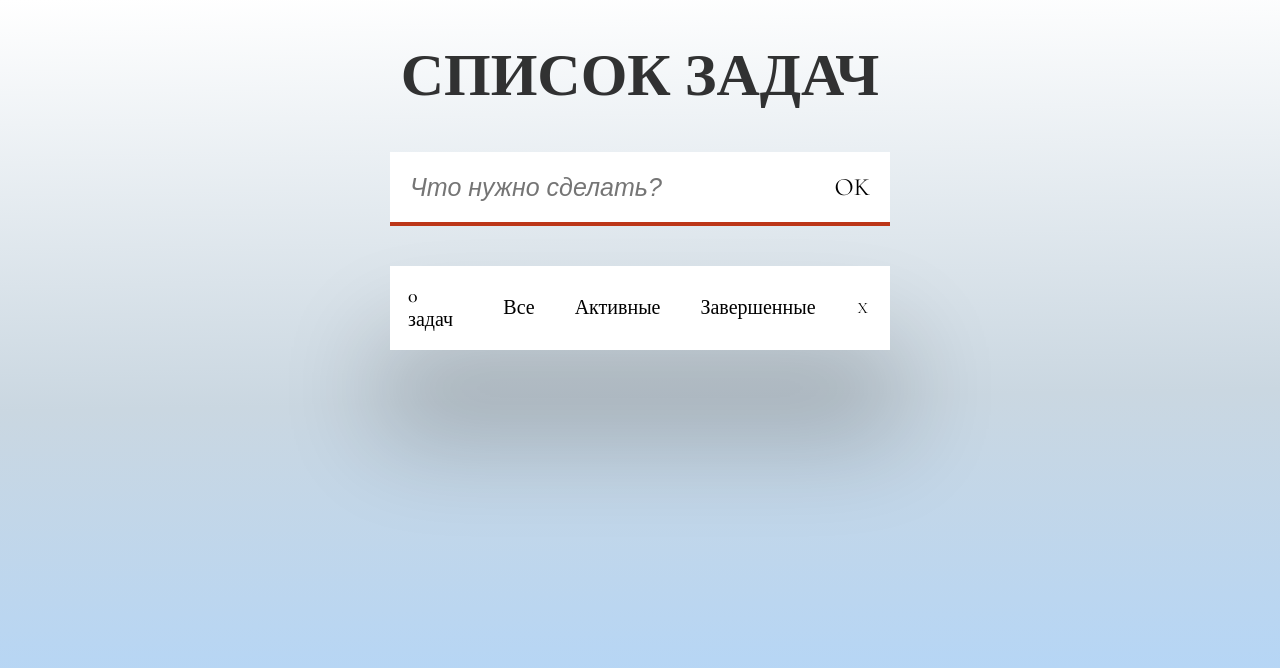
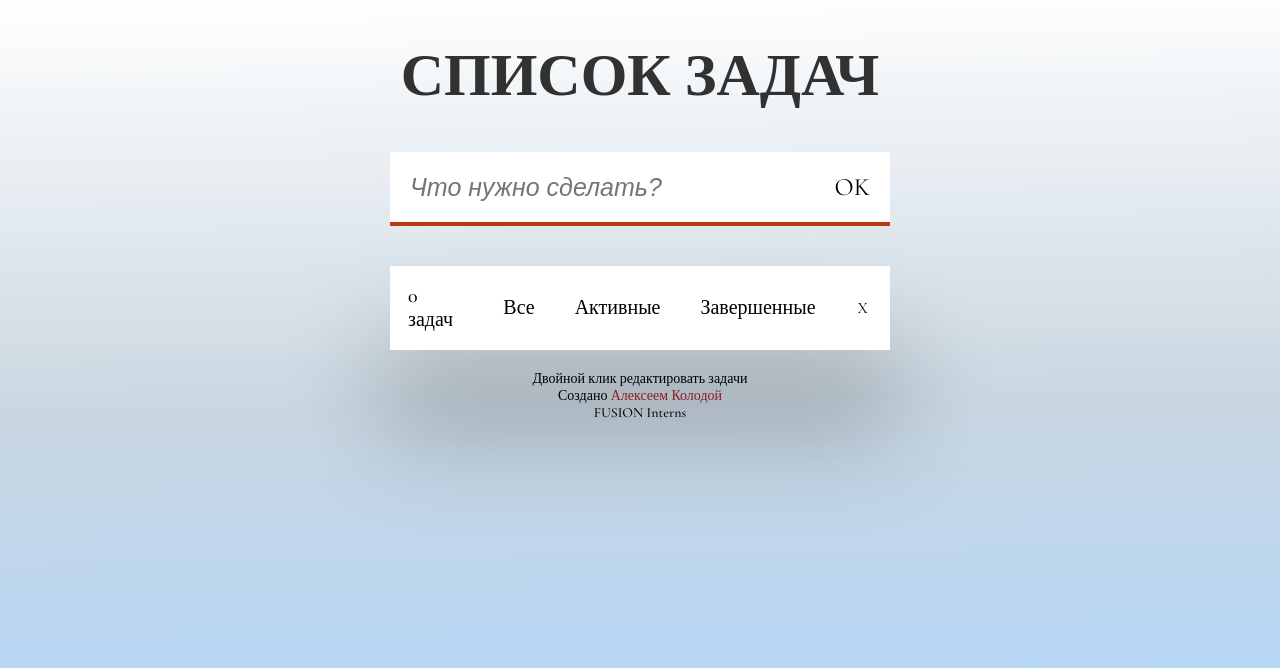
Before and after one commit to AlexKoloda/TODO-List, a React (Create React App) app in the folder my-app/: page / in a window 1280 px wide. Shown: the top 668 px of the page. Built offline with nearby package versions, Linux system fonts and the light colour scheme; a web font is replaced by a local one.

Commit message:
' Добавление мобильной версии'+

```diff
--- a/my-app/src/App.jsx
+++ b/my-app/src/App.jsx
@@ -2,6 +2,7 @@ import TodoInput from "./components/TodoInput";
 import TodoList from "./components/TodoList";
 import Footer from "./components/Footer";
 import Header from "./components/Header";
+import FooterDescription from "./components/FooterDescription";
 import { useState } from "react";
 
 const TodoApp = () => {
@@ -62,11 +63,12 @@ const TodoApp = () => {
         onChangeTodos={changeTodos}
       />
       <Footer
-        todos={todos}
+        filtredTodos={filtredTodos}
         onDeleteAll={deleteAll}
         onChangeFilter={changeFilter}
         onChangeTodos={changeTodos}
       />
+      <FooterDescription />
     </div>
   );
 };
--- a/my-app/src/components/Footer.jsx
+++ b/my-app/src/components/Footer.jsx
@@ -5,10 +5,10 @@ const buttons = [
   { text: "Завершенные", id: "completed" },
 ];
 
-const Footer = ({ todos, onDeleteAll, onChangeFilter }) => {
+const Footer = ({filtredTodos, onDeleteAll, onChangeFilter }) => {
   return (
     <nav className="footer__nav">
-      <TodoCount length={todos.length} />
+      <TodoCount length={filtredTodos.length} />
       <ul className="footer__list">
         {buttons.map((button) => {
           return (
--- /dev/null
+++ b/my-app/src/components/FooterDescription.jsx
@@ -0,0 +1,11 @@
+const FooterDescription = () => {
+return (
+    <div className="footer__description">
+    <p>Двойной клик редактировать задачи</p>
+    <p>Создано <a href="https://github.com/AlexKoloda" className="footer__link">Алексеем Колодой</a></p>
+    <p>FUSION Interns</p>
+    </div>
+)
+}
+
+export default FooterDescription;
--- a/my-app/src/index.css
+++ b/my-app/src/index.css
@@ -10,7 +10,13 @@ body {
   background: linear-gradient(179deg, #ffffff, #cad7e1, #acd5ff);
 }
 
+p {
+  padding: 0;
+  margin: 0;
+}
+
 /* HEADER */
+
 .header {
   display: flex;
   justify-content: center;
@@ -42,8 +48,9 @@ form {
   border-bottom: 4px solid rgb(188 54 24);
   transition: 0.2s;
 }
+
 form:hover {
-  transform: translate(0,-3px);
+  transform: translate(0, -3px);
   box-shadow: 0px 12px 20px 0px rgb(129 191 255);
 }
 
@@ -61,6 +68,7 @@ form:hover {
 .main__input:focus {
   background-color: rgb(237 242 245);
 }
+
 .main__delete,
 .main__submit {
   font-family: "Cormorant Garamond", serif;
@@ -99,11 +107,11 @@ li .main__submit {
   padding: 0;
   background-color: white;
   transition: 0.5s;
-
   box-shadow: 0 1px 1px rgba(0, 0, 0, 0.2), 0 8px 0 -3px #f6f6f6,
     0 9px 1px -3px rgba(0, 0, 0, 0.2), 0 16px 0 -6px #f6f6f6,
     0 17px 2px -6px rgba(0, 0, 0, 0.2);
 }
+
 .main__list::before {
   box-shadow: 0px 40px 100px 23px rgba(0, 0, 0, 0.2);
 }
@@ -148,9 +156,8 @@ li .main__submit {
   background-color: white;
   background-repeat: no-repeat;
   background-position: center;
-  background-image: url('./check-icon.png');
+  background-image: url("./check-icon.png");
   background-size: 95%;
-
 }
 
 .main__text {
@@ -177,7 +184,7 @@ li .main__submit {
 }
 
 .main__checkbox:active {
-  background-image: url('./check-icon.png');
+  background-image: url("./check-icon.png");
   background-size: 95%;
   transform: scale(0.8);
   box-shadow: 0px 20px 100px 23px rgb(156 209 255);
@@ -222,7 +229,82 @@ li .main__submit {
   font-family: "Cormorant Garamond", serif;
   font-size: 20px;
 }
+
 .footer__button:active {
   transform: scale(0.9);
 }
+
+.footer__description {
+  padding: 20px;
+  display: flex;
+  flex-direction: column;
+  align-items: center;
+  font-size: 14px;
+}
+
+.footer__link {
+  color: rgb(139, 30, 30);
+  position: relative;
+  cursor: pointer;
+  text-decoration: none;
+}
+
+.footer__link:after {
+  content: "";
+  display: block;
+  position: absolute;
+  right: 0;
+  bottom: 1px;
+  width: 0;
+  height: 2px;
+  background-color: black;
+  transition: width 0.3s;
+}
+
+.footer__link:hover:after {
+  content: "";
+  width: 100%;
+  display: block;
+  position: absolute;
+  left: 0;
+  bottom: 1px;
+  height: 2px; /* Высота линии */
+  background-color: rgb(139, 30, 30);
+  transition: width 0.3s;
+}
+
 /* /FOOTER */
+
+/* MODILE */
+
+@media (320px <=width <=900px) {
+  body {
+    height: 120vh;
+  }
+
+  .main__container {
+    width: 100%;
+    margin: 0 auto;
+    padding: 10px;
+  }
+
+  .main__input {
+    font-size: 20px;
+  }
+
+  form {
+    flex-direction: column;
+  }
+
+  .footer__nav {
+    flex-direction: column;
+  }
+
+  .footer__list {
+    display: grid;
+    grid-template-columns: repeat(2, 1fr);
+    justify-items: center;
+  }
+}
+
+/* /MODILE */
```
